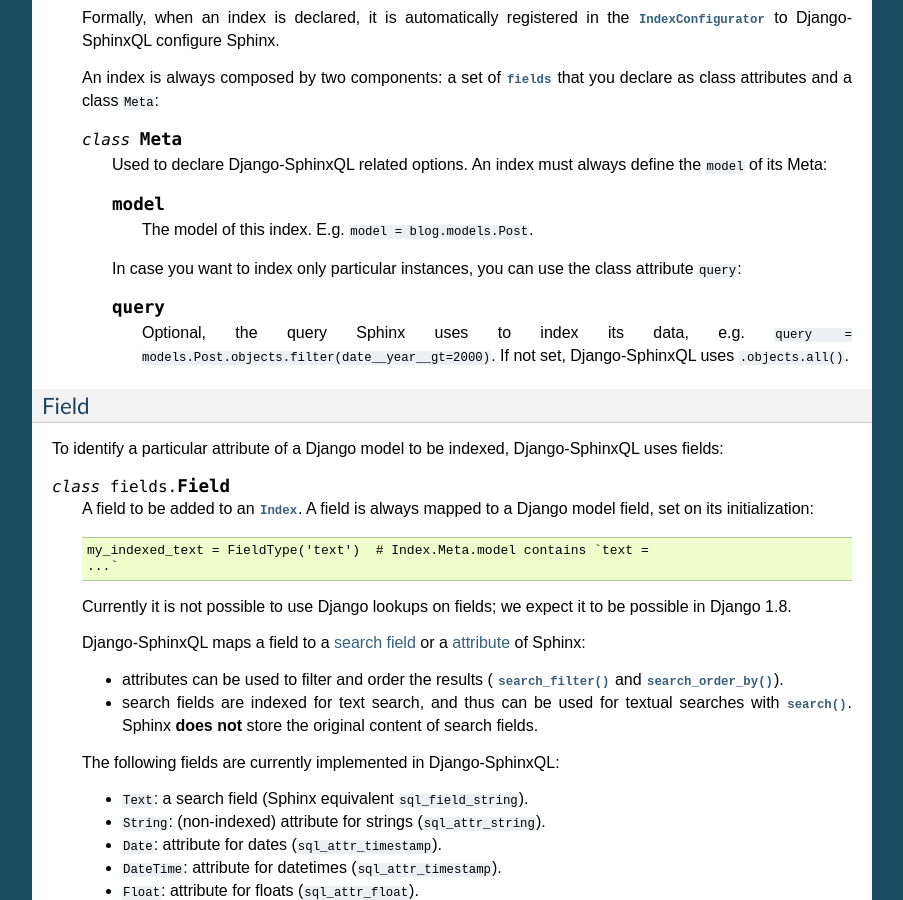
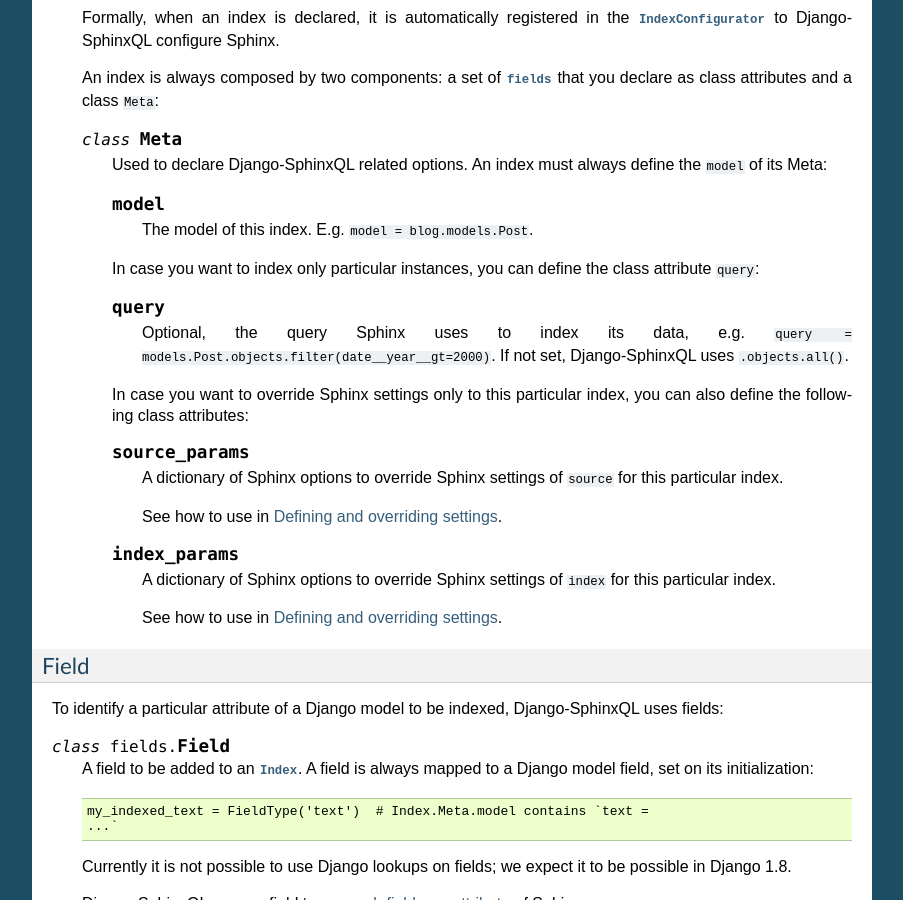
Before and after one commit to jorgecarleitao/django-sphinxql, a Sphinx documentation site: the page built from docs/indexes.rst, in a window 1280 px wide and 900 px high, scrolled down 748 px. Shown: the whole window, without its empty margins (198-1101 px from the left). Built offline with Sphinx 7.4.7, drawn with Linux system fonts in a browser that asks for light colours; some of the changed text lies outside the part shown.

Commit message:
Implemented settings override by index.Meta as per docs.

```diff
--- a/docs/indexes.rst
+++ b/docs/indexes.rst
@@ -59,7 +59,7 @@
 
             The model of this index. E.g. ``model = blog.models.Post``.
 
-        In case you want to index only particular instances, you can use the
+        In case you want to index only particular instances, you can define the
         class attribute ``query``:
 
         .. attribute:: query
@@ -67,6 +67,23 @@
             Optional, the query Sphinx uses to index its data, e.g.
             ``query = models.Post.objects.filter(date__year__gt=2000)``. If not
             set, Django-SphinxQL uses ``.objects.all()``.
+
+        In case you want to override Sphinx settings only to this particular
+        index, you can also define the following class attributes:
+
+        .. attribute:: source_params
+
+            A dictionary of Sphinx options to override Sphinx settings of
+            ``source`` for this particular index.
+
+            See how to use in :ref:`override-settings`.
+
+        .. attribute:: index_params
+
+            A dictionary of Sphinx options to override Sphinx settings of
+            ``index`` for this particular index.
+
+            See how to use in :ref:`override-settings`.
 
 Field
 ~~~~~
```
Also changed, not shown: docs/configuration.rst (+18 -10 lines), 1 other file.
